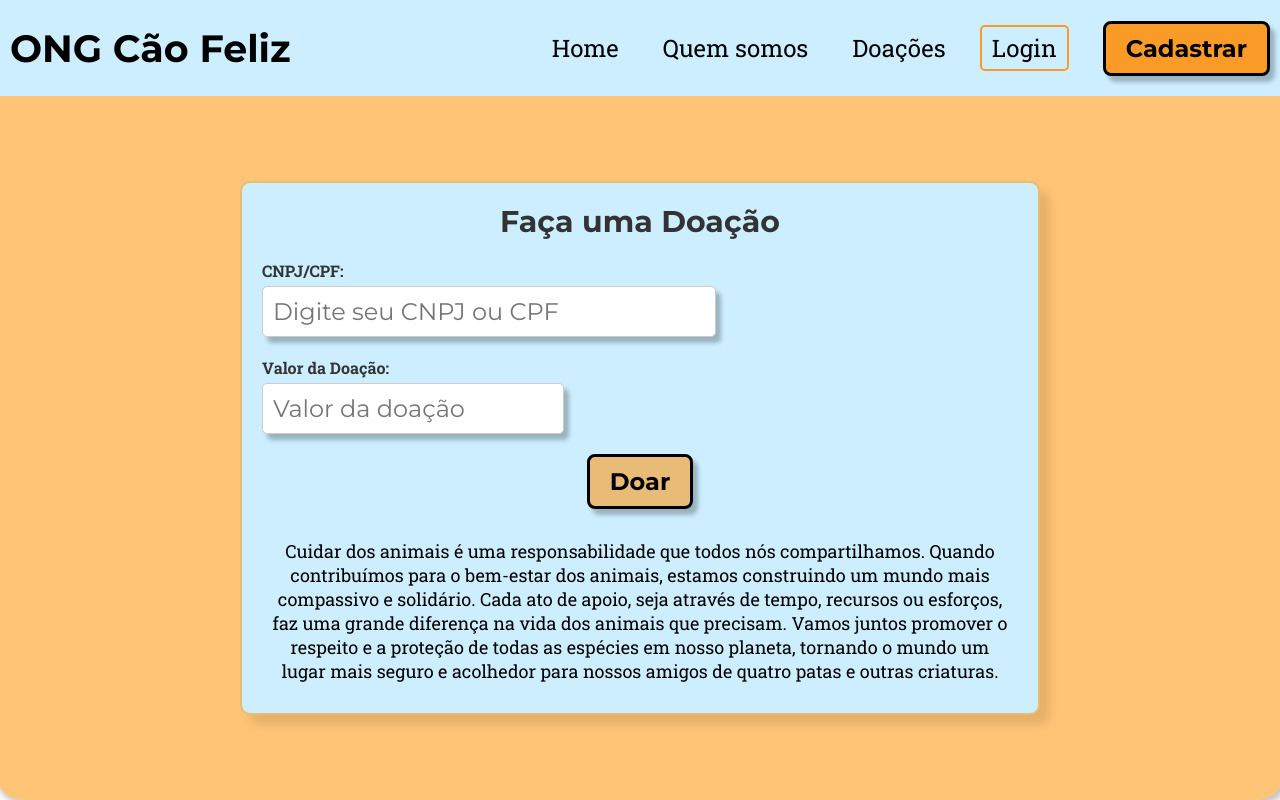
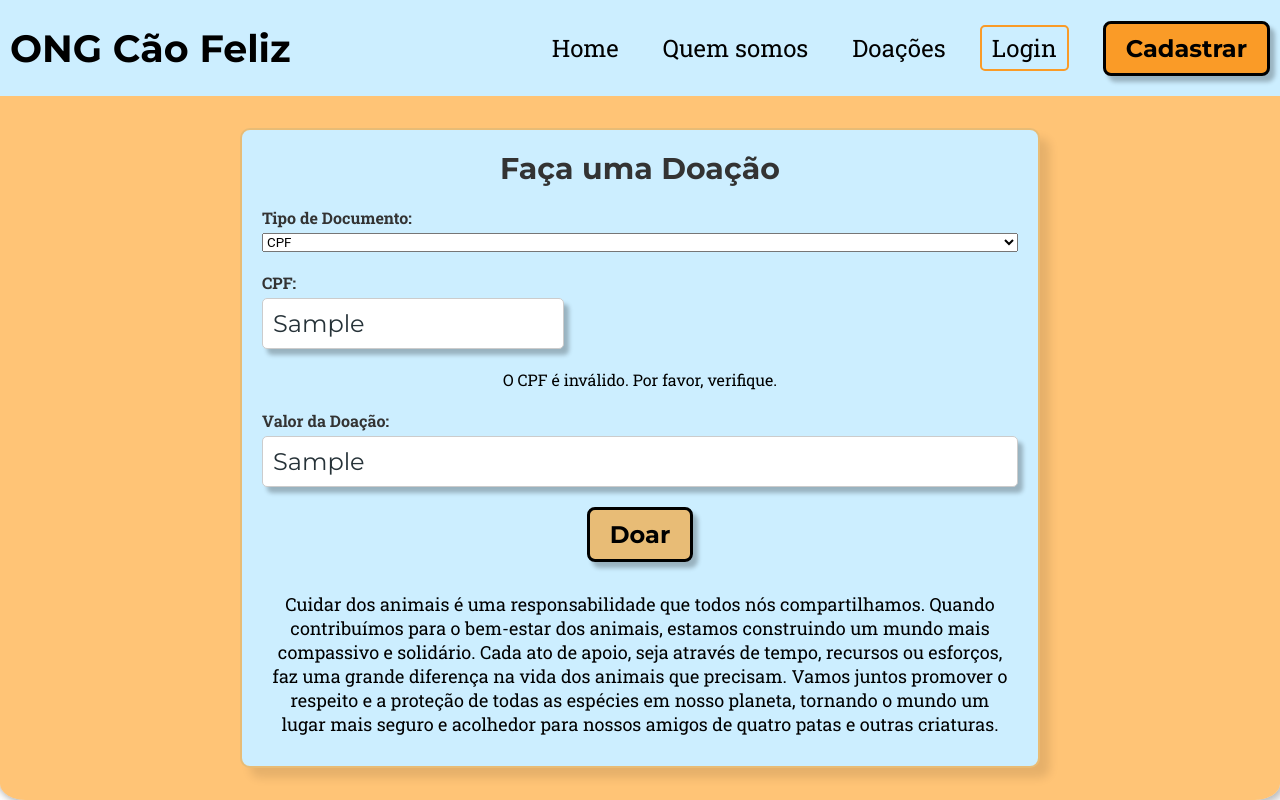
Before and after one commit to VictorVechi/Ong-React, a React (Vite) app: page /doacoes in a window 1280 px wide. Both pictures are taken after typing "Sample", "Sample" into the empty fields and a click on the button "Doar". Built offline with nearby package versions, Linux system fonts and the light colour scheme; no server answers.

Commit message:
subindo validaçao, modal da doacao

```diff
--- a/src/pages/Doacoes/Doacoes.jsx
+++ b/src/pages/Doacoes/Doacoes.jsx
@@ -4,60 +4,187 @@ import Button from '../../components/common/Button/Button';
 import { postDoacao } from '../../services/api';
 import { StyleDoacao } from './Doacoes.styles';
 import Header from '../../components/views/LandingPage/Header/Header';
-import HeaderDash from '../../components/views/Dashboard/Header/HeaderDash'
+import HeaderDash from '../../components/views/Dashboard/Header/HeaderDash';
+
+function validarCPF(cpf) {
+  if (!cpf) return false;
+
+  cpf = cpf.replace(/[^\d]+/g, '');
+
+  if (cpf.length !== 11) return false;
+
+  if (
+    cpf === '00000000000' ||
+    cpf === '11111111111' ||
+    cpf === '22222222222' ||
+    cpf === '33333333333' ||
+    cpf === '44444444444' ||
+    cpf === '55555555555' ||
+    cpf === '66666666666' ||
+    cpf === '77777777777' ||
+    cpf === '88888888888' ||
+    cpf === '99999999999'
+  )
+    return false;
+
+  let add = 0;
+  for (let i = 0; i < 9; i++) add += parseInt(cpf.charAt(i)) * (10 - i);
+  let rev = 11 - (add % 11);
+  if (rev === 10 || rev === 11) rev = 0;
+  if (rev !== parseInt(cpf.charAt(9))) return false;
+
+  add = 0;
+  for (let i = 0; i < 10; i++) add += parseInt(cpf.charAt(i)) * (11 - i);
+  rev = 11 - (add % 11);
+  if (rev === 10 || rev === 11) rev = 0;
+  if (rev !== parseInt(cpf.charAt(10))) return false;
+
+  return true;
+}
+
+function validarCNPJ(cnpj) {
+  if (!cnpj) return false;
+
+  cnpj = cnpj.replace(/[^\d]+/g, '');
+
+  if (cnpj.length !== 14) return false;
+
+  if (
+    cnpj === '00000000000000' ||
+    cnpj === '11111111111111' ||
+    cnpj === '22222222222222' ||
+    cnpj === '33333333333333' ||
+    cnpj === '44444444444444' ||
+    cnpj === '55555555555555' ||
+    cnpj === '66666666666' ||
+    cnpj === '77777777777777' ||
+    cnpj === '88888888888888' ||
+    cnpj === '99999999999999'
+  )
+    return false;
+
+  let tamanho = cnpj.length - 2;
+  let numeros = cnpj.substring(0, tamanho);
+  const digitos = cnpj.substring(tamanho);
+  let soma = 0;
+  let pos = tamanho - 7;
+  for (let i = tamanho; i >= 1; i--) {
+    soma += parseInt(numeros.charAt(tamanho - i)) * pos--;
+    if (pos < 2) pos = 9;
+  }
+  let resultado = soma % 11 < 2 ? 0 : 11 - (soma % 11);
+  if (resultado !== parseInt(digitos.charAt(0))) return false;
+
+  tamanho = tamanho + 1;
+  numeros = cnpj.substring(0, tamanho);
+  soma = 0;
+  pos = tamanho - 7;
+  for (let i = tamanho; i >= 1; i--) {
+    soma += parseInt(numeros.charAt(tamanho - i)) * pos--;
+    if (pos < 2) pos = 9;
+  }
+  resultado = soma % 11 < 2 ? 0 : 11 - (soma % 11);
+  if (resultado !== parseInt(digitos.charAt(1))) return false;
+
+  return true;
+}
 
 const Doacao = () => {
-  const [cnpjCpf, setCnpjCpf] = useState('');
+  const [tipoDocumento, setTipoDocumento] = useState('cpf');
+  const [documento, setDocumento] = useState('');
   const [valorDoacao, setValorDoacao] = useState('');
+  const [modalVisible, setModalVisible] = useState(false);
+  const [documentoValido, setDocumentoValido] = useState(true);
+  const [valorValido, setValorValido] = useState(true);
 
-  const id = localStorage.getItem('id')
-  let logado
-  if(!id){
-    logado = false
-  } else {
-    logado = true
-  }
+  const id = localStorage.getItem('id');
+  const logado = id ? true : false;
 
   const fazerDoacao = async (event) => {
     event.preventDefault();
 
+    if (tipoDocumento === 'cpf') {
+      if (!validarCPF(documento)) {
+        setDocumentoValido(false);
+        return;
+      } else {
+        setDocumentoValido(true);
+      }
+    } else if (tipoDocumento === 'cnpj') {
+      if (!validarCNPJ(documento)) {
+        setDocumentoValido(false);
+        return;
+      } else {
+        setDocumentoValido(true);
+      }
+    }
+
+    if (!valorDoacao || parseFloat(valorDoacao) <= 0) {
+      setValorValido(false);
+      return;
+    } else {
+      setValorValido(true);
+    }
+
     const dadosDoacao = {
-      valor:valorDoacao,
-      cpf_cnpj:cnpjCpf
+      valor: valorDoacao,
+      cpf_cnpj: documento,
+    };
 
-    };
     try {
       const resposta = await postDoacao(dadosDoacao);
       console.log('Doação realizada com sucesso:', resposta);
-
-      setCnpjCpf('');
+      setModalVisible(true);
+      setDocumento('');
       setValorDoacao('');
     } catch (error) {
-
       console.error('Erro ao fazer a doação:', error);
     }
   };
 
   return (
     <StyleDoacao>
-      {logado && <HeaderDash/>}
-      {!logado && <Header/>}
-      <div className='center'>
+      {logado ? <HeaderDash /> : <Header />}
+      <div className="center">
         <div className="container">
           <form>
             <h2>Faça uma Doação</h2>
             <div className="input-container">
-              <label htmlFor="cnpjCpf">CNPJ/CPF:</label>
+              <label htmlFor="tipoDocumento">Tipo de Documento:</label>
+              <select
+                value={tipoDocumento}
+                onChange={(e) => setTipoDocumento(e.target.value)}
+              >
+                <option value="cpf">CPF</option>
+                <option value="cnpj">CNPJ</option>
+              </select>
+            </div>
+            <div className={`input-container documento ${documentoValido ? '' : 'invalid'}`}>
+              <label htmlFor="documento">
+                {tipoDocumento === 'cpf' ? 'CPF' : 'CNPJ'}:
+              </label>
               <Input
                 tipo="text"
-                nome="cnpjCpf"
-                id="cnpjCpf"
-                valor={cnpjCpf}
-                func = {(e) => setCnpjCpf(e.target.value)}
-                placeholder="Digite seu CNPJ ou CPF"
+                nome="documento"
+                id="documento"
+                valor={documento}
+                func={(e) => {
+                  setDocumento(e.target.value);
+                  setDocumentoValido(true);
+                }}
+                placeholder={`Digite seu ${
+                  tipoDocumento === 'cpf' ? 'CPF' : 'CNPJ'
+                }`}
                 required
               />
             </div>
+            {!documentoValido && (
+              <p className="error-message">
+                {`O ${
+                  tipoDocumento === 'cpf' ? 'CPF' : 'CNPJ'
+                } é inválido. Por favor, verifique.`}
+              </p>
+            )}
             <div className="input-container">
               <label htmlFor="valorDoacao">Valor da Doação:</label>
               <Input
@@ -69,17 +196,39 @@ const Doacao = () => {
                 required
               />
             </div>
-            <Button texto="Doar" classe="btn-doar" onclick={fazerDoacao}func={(e) => fazerDoacao(e)} />
-            <div className='texto'>
-              <p>Cuidar dos animais é uma responsabilidade que todos nós compartilhamos.
-                Quando contribuímos para o bem-estar dos animais, estamos construindo um mundo mais compassivo e solidário.
-                Cada ato de apoio, seja através de tempo, recursos ou esforços, faz uma grande diferença na vida dos animais que precisam.
-                Vamos juntos promover o respeito e a proteção de todas as espécies em nosso planeta, tornando o mundo um lugar mais seguro e acolhedor para nossos amigos de quatro patas e outras criaturas.
+            {!valorValido && (
+              <p className="error-message">O valor da doação é inválido. Por favor, verifique.</p>
+            )}
+            <Button
+              texto="Doar"
+              classe="btn-doar"
+              onclick={fazerDoacao}
+              func={(e) => fazerDoacao(e)}
+            />
+            <div className="texto">
+              <p>
+                Cuidar dos animais é uma responsabilidade que todos nós
+                compartilhamos. Quando contribuímos para o bem-estar dos
+                animais, estamos construindo um mundo mais compassivo e
+                solidário. Cada ato de apoio, seja através de tempo, recursos ou
+                esforços, faz uma grande diferença na vida dos animais que
+                precisam. Vamos juntos promover o respeito e a proteção de todas
+                as espécies em nosso planeta, tornando o mundo um lugar mais
+                seguro e acolhedor para nossos amigos de quatro patas e outras
+                criaturas.
               </p>
             </div>
           </form>
         </div>
       </div>
+      {modalVisible && (
+        <div className="modal">
+          <div className="modal-content">
+            <p>Obrigado por sua doação!</p>
+            <button onClick={() => setModalVisible(false)}>Fechar</button>
+          </div>
+        </div>
+      )}
     </StyleDoacao>
   );
 };
```
